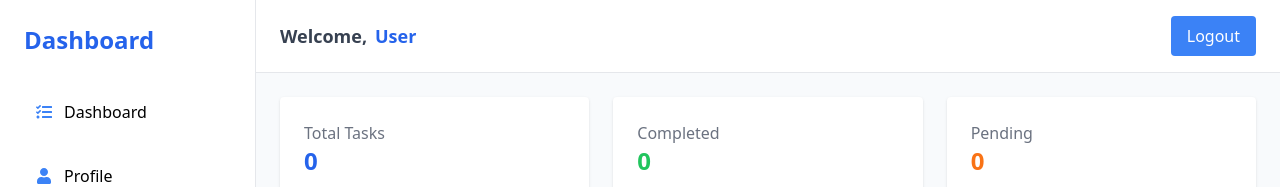
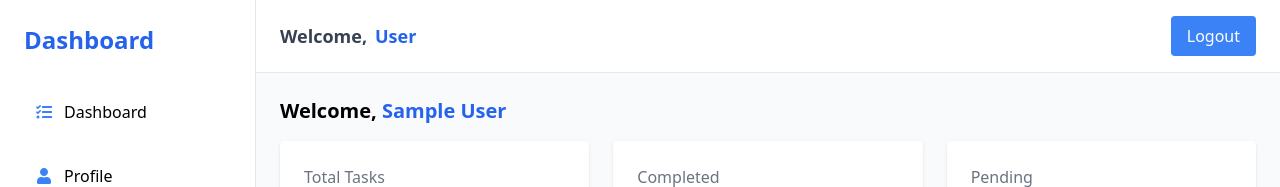
Before and after one commit to Poojachandrika2905/Task-Management, a React (Create React App) app in the folder frontend/: page /dashboard in a window 1280 px wide. Shown: the top 187 px of the page. Built offline with nearby package versions, Linux system fonts and the light colour scheme; no server answers; sample sign-in values are in the browser's storage.

Commit message:
Fixed Navbar profile API URL

```diff
--- a/frontend/package.json
+++ b/frontend/package.json
@@ -8,6 +8,7 @@
     "@testing-library/react": "^16.3.2",
     "@testing-library/user-event": "^13.5.0",
     "axios": "^1.13.5",
+    "jwt-decode": "^4.0.0",
     "react": "^19.0.0",
     "react-dom": "^19.0.0",
     "react-icons": "^5.5.0",
--- a/frontend/src/components/Navbar.js
+++ b/frontend/src/components/Navbar.js
@@ -23,8 +23,8 @@ const fetchUser = async()=>{
 try{
 
 const res = await axios.get(
-"http://localhost:5000/api/auth/profile",
-{headers}
+"https://task-management-zj4r.onrender.com/api/auth/profile",
+{ headers }
 );
 
 setUser(res.data);
--- a/frontend/src/pages/Dashboard.js
+++ b/frontend/src/pages/Dashboard.js
@@ -4,6 +4,7 @@ import Navbar from "../components/Navbar";
 import TaskManager from "../components/TaskManager";
 import Profile from "../components/Profile";
 import axios from "axios";
+import { jwtDecode } from "jwt-decode";
 
 export default function Dashboard(){
 
@@ -15,17 +16,37 @@ completed:0,
 pending:0
 });
 
+const [username,setUsername]=useState("");
+
 const token = localStorage.getItem("token");
 
+
+/* GET USERNAME FROM TOKEN */
 useEffect(()=>{
+
+if(token){
+try{
+const decoded = jwtDecode(token);
+setUsername(decoded.name);
+}
+catch(err){
+console.log(err);
+}
+}
+
 fetchStats();
+
 },[]);
 
 
+
+/* FETCH TASK STATS */
 const fetchStats = async()=>{
 
+try{
+
 const res = await axios.get(
-"http://localhost:5000/api/tasks",
+"https://task-management-zj4r.onrender.com/api/tasks",
 {
 headers:{authorization:token}
 }
@@ -49,18 +70,25 @@ completed,
 pending
 });
 
+}
+catch(err){
+console.log(err);
+}
+
 };
+
 
 
 return(
 
-<div className="flex bg-slate-50">
+<div className="flex bg-slate-50 min-h-screen">
 
 <Sidebar setPage={setPage}/>
 
 <div className="flex-1">
 
-<Navbar/>
+{/* PASS USERNAME TO NAVBAR */}
+<Navbar username={username}/>
 
 <div className="p-6">
 
@@ -68,6 +96,13 @@ return(
 
 <>
 
+{/* WELCOME MESSAGE */}
+<h2 className="text-xl font-semibold mb-4">
+Welcome, <span className="text-blue-600">{username}</span>
+</h2>
+
+
+{/* STATS */}
 <div className="grid grid-cols-3 gap-6 mb-6">
 
 <div className="bg-white p-6 rounded shadow">
@@ -93,6 +128,8 @@ return(
 
 </div>
 
+
+{/* TASK MANAGER */}
 <TaskManager refreshStats={fetchStats}/>
 
 </>
```
Also changed, not shown: 1 other file (tests, documents, lock files or other folders).
